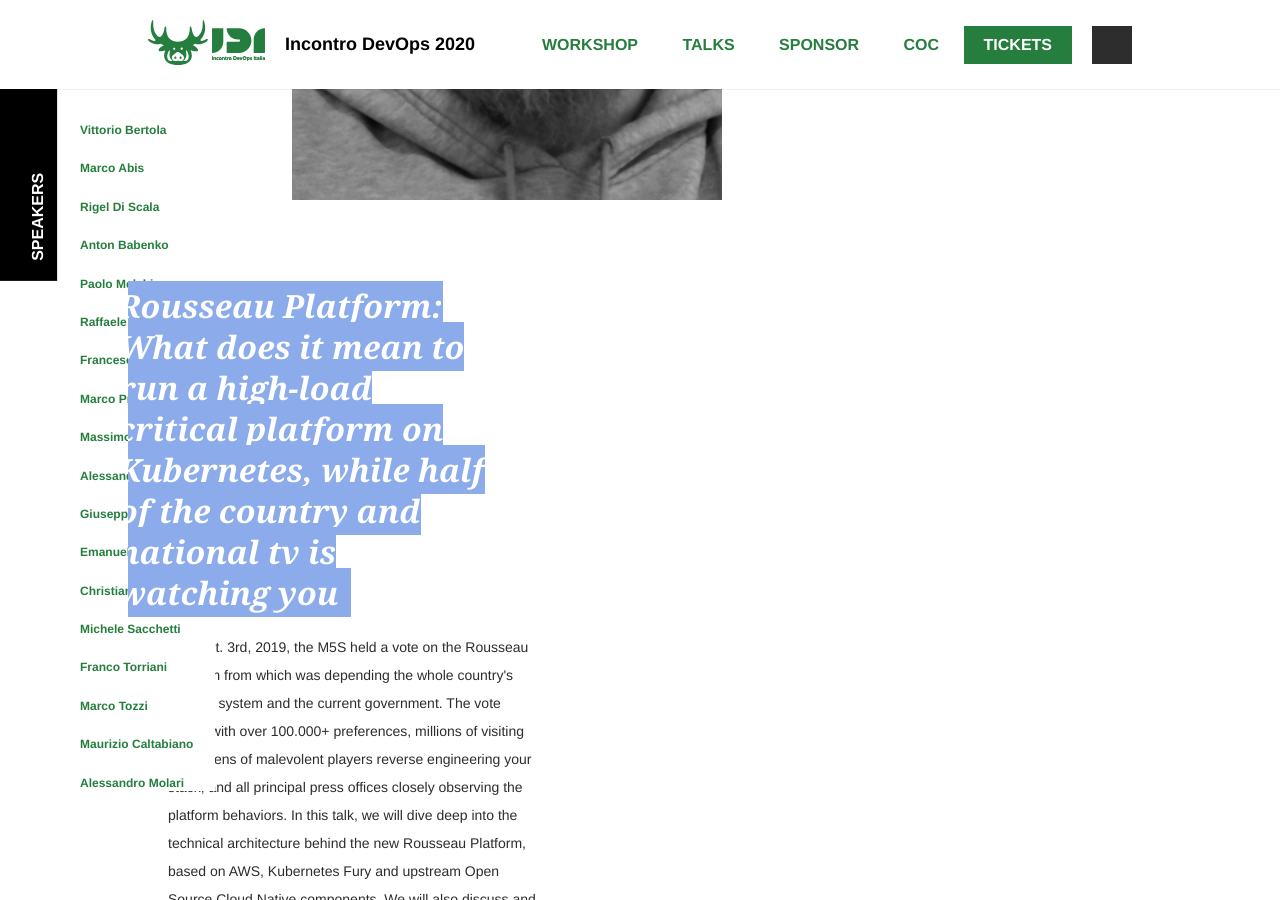
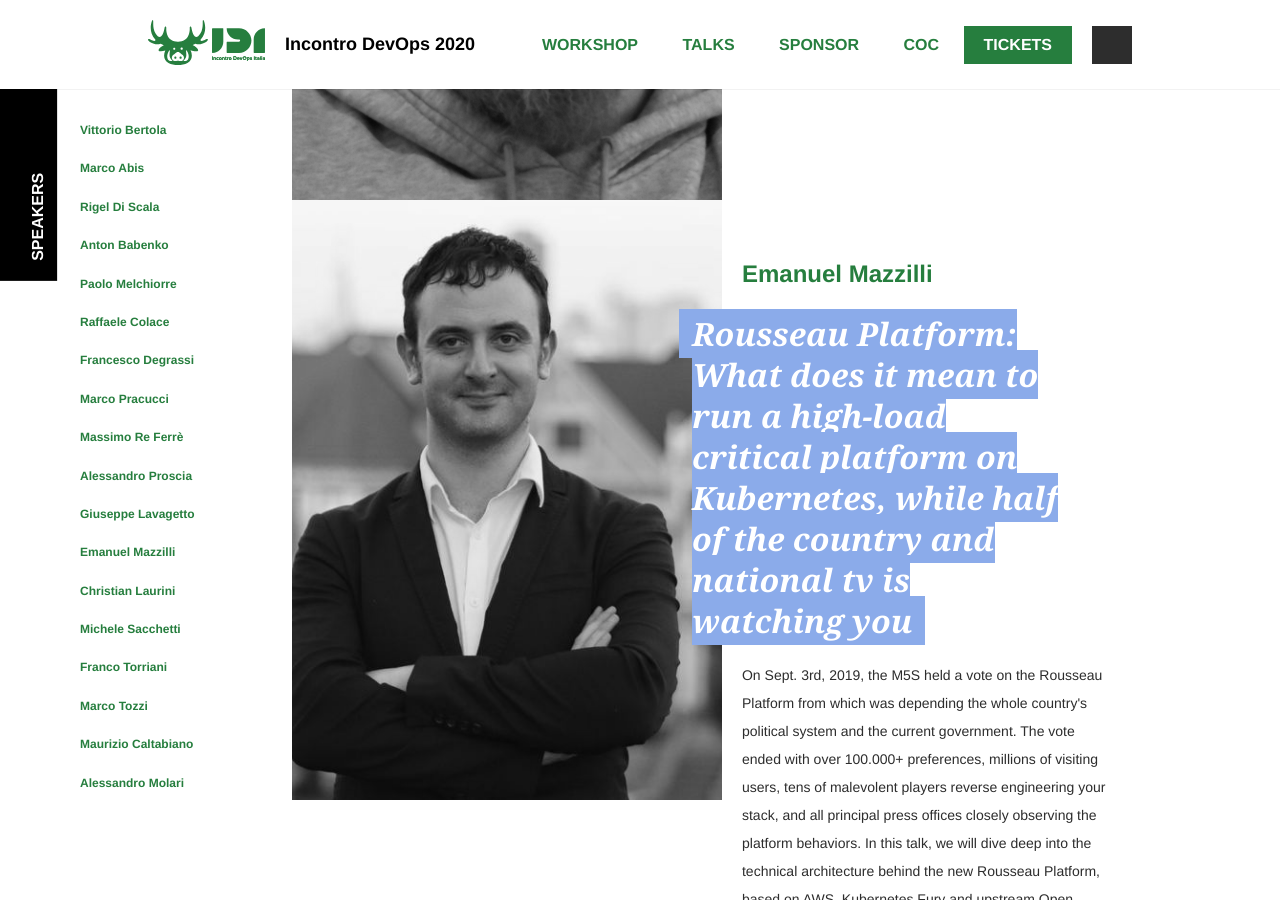
Before and after one commit to giuliatosato/2020.incontrodevops.it, a Jekyll site: the page built from talks.html, in a window 1280 px wide and 900 px high, scrolled down 9485 px. Built offline with Jekyll 4.4.1, drawn with Linux system fonts in a browser that asks for light colours; some web fonts are replaced; comment, search, counter and statistics services are not loaded.

Commit message:
Fix typo

```diff
--- a/_data/talks.yml
+++ b/_data/talks.yml
@@ -220,7 +220,7 @@
     underline what and how is worth testing in production, and some
     recommended patterns for doing so, both at large and small scale.
 -
-  speaker_id: emanuel-mazzini
+  speaker_id: emanuel-mazzilli
   title: "Rousseau Platform: What does it mean to run a high-load critical platform on Kubernetes, while half of the country and national tv is watching you"
   extract: >
     On Sept. 3rd, 2019, the M5S held a vote on the Rousseau Platform from
```
